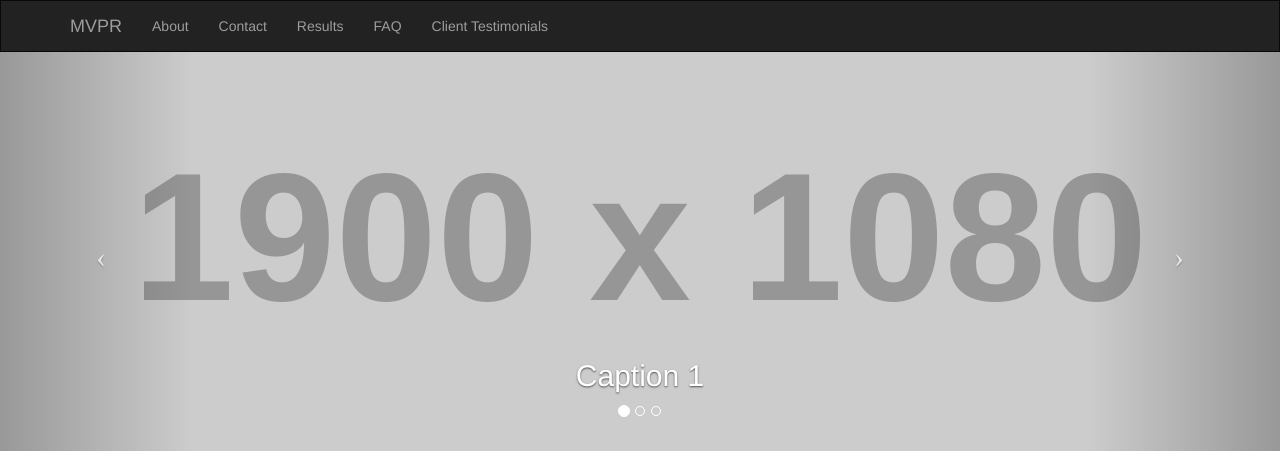
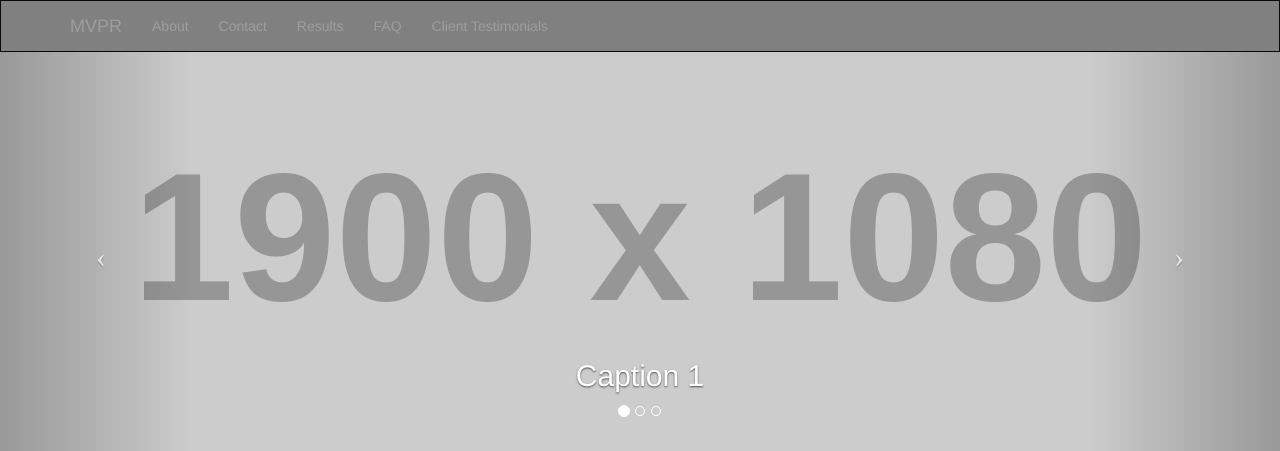
Before and after one commit to gareth2/test, a Rails app: page / in a window 1280 px wide. Shown: the top 451 px of the page. Run offline with Rails 7, Linux system fonts and the light colour scheme; grey boxes labelled with a size stand in for pictures from a placeholder-image service; style sheets or scripts are compiled from the project's sources; some libraries are stand-ins or nearby versions.

Commit message:
Changed navbar to gray

```diff
--- a/app/assets/stylesheets/main.css.scss
+++ b/app/assets/stylesheets/main.css.scss
@@ -15,6 +15,10 @@ body {
 .navbar{
     margin-bottom: 0px;
     border-radius: 0px;
+}
+
+#my-navbar{
+    background-color: gray;
 }
 
 .img-portfolio {
```
